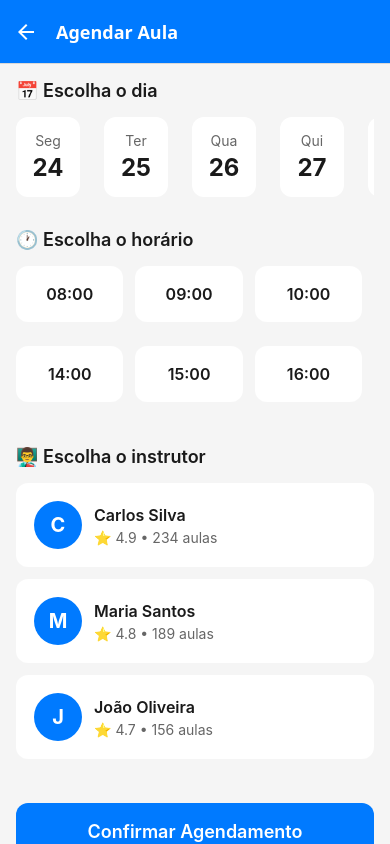
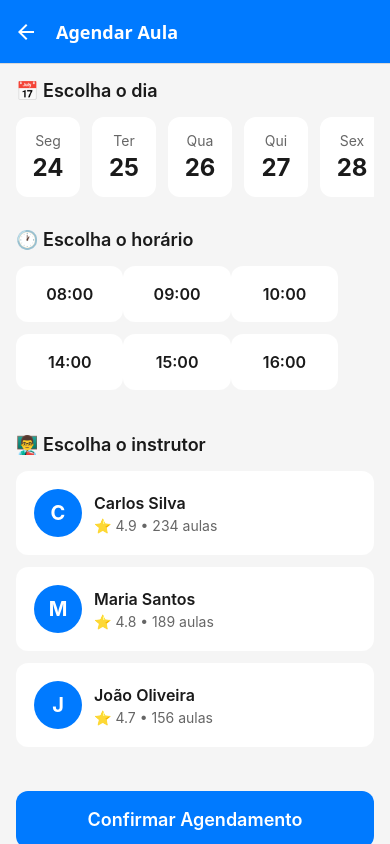
Before and after one commit to bea-codes/PilotaJa, a React Native app in the folder apps/mobile/: screen /Schedule in a window 390 px wide. Built offline with nearby package versions, Linux system fonts and the light colour scheme.

Commit message:
fix(mobile): remove gap style property for iOS compatibility

```diff
--- a/apps/mobile/src/screens/MyLessonsScreen.tsx
+++ b/apps/mobile/src/screens/MyLessonsScreen.tsx
@@ -194,7 +194,6 @@ const styles = StyleSheet.create({
   },
   lessonDateTime: {
     flexDirection: 'row',
-    gap: 16,
   },
   lessonDate: {
     fontSize: 14,
@@ -204,6 +203,7 @@ const styles = StyleSheet.create({
   lessonTime: {
     fontSize: 14,
     color: '#666',
+    marginLeft: 16,
   },
   statusBadge: {
     paddingHorizontal: 12,
@@ -228,7 +228,6 @@ const styles = StyleSheet.create({
   },
   lessonActions: {
     flexDirection: 'row',
-    gap: 12,
     borderTopWidth: 1,
     borderTopColor: '#f0f0f0',
     paddingTop: 12,
@@ -239,6 +238,7 @@ const styles = StyleSheet.create({
     borderRadius: 8,
     padding: 12,
     alignItems: 'center',
+    marginHorizontal: 4,
   },
   actionButtonText: {
     color: '#007AFF',
--- a/apps/mobile/src/screens/ScheduleScreen.tsx
+++ b/apps/mobile/src/screens/ScheduleScreen.tsx
@@ -154,7 +154,6 @@ const styles = StyleSheet.create({
   },
   datesRow: {
     flexDirection: 'row',
-    gap: 12,
   },
   dateCard: {
     width: 64,
@@ -187,7 +186,6 @@ const styles = StyleSheet.create({
   timesGrid: {
     flexDirection: 'row',
     flexWrap: 'wrap',
-    gap: 12,
   },
   timeCard: {
     width: '30%',
```
